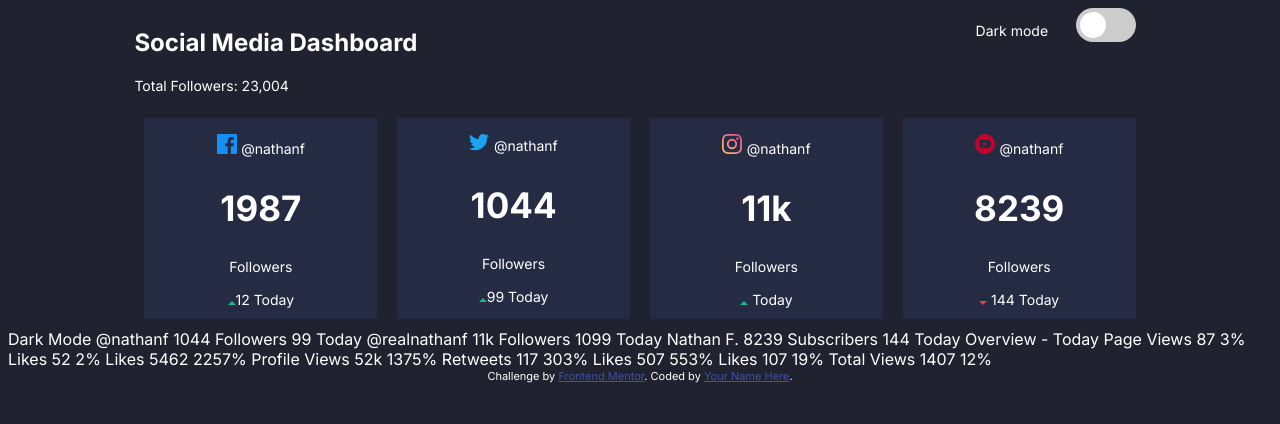
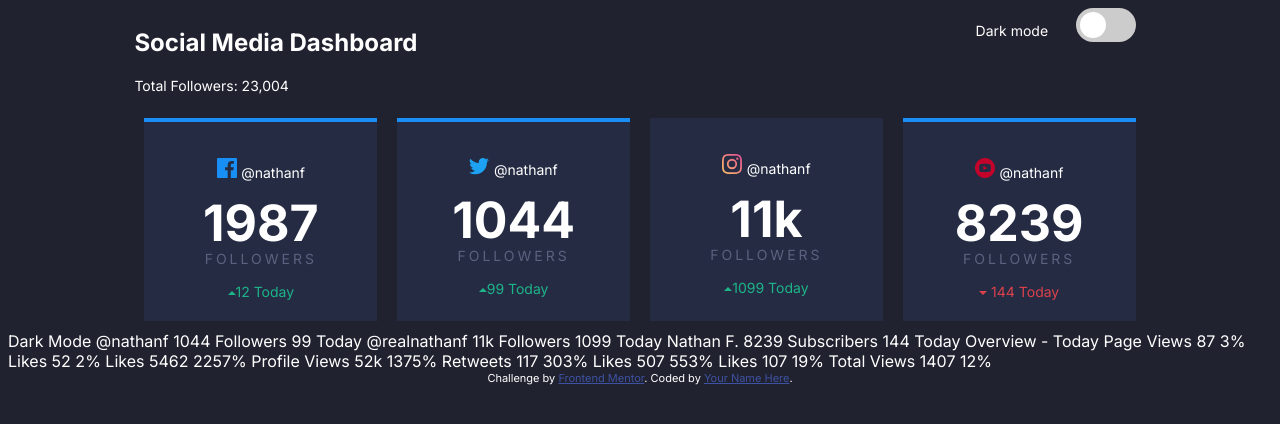
Before and after one commit to CarlosGerardo27/dashboard, a plain HTML site: page index.html in a window 1280 px wide. Drawn offline with Linux system fonts and the light colour scheme.

Commit message:
primer commit del 19 nov 2020

```diff
--- a/estilos.scss
+++ b/estilos.scss
@@ -76,7 +76,8 @@ font-weight: 700;
 }
 
 h2{
-  font-size: 35px;
+  font-size: 50px;
+  line-height: 0px;
 }
 
 p{
@@ -85,6 +86,21 @@ p{
 
 span{
   font-size: 14px;
+}
+
+.sub{
+  letter-spacing: 3px;
+  margin-top:-15px;
+  color: #5B627F;
+  text-transform: uppercase;
+}
+
+.stats{
+  color: hsl(163, 72%, 41%);
+}
+
+.stats-down{
+  color: hsl(356, 69%, 56%);
 }
 
 /* Dashboard body */
@@ -120,13 +136,40 @@ span{
   display: flex;
 }
 
+/* socialmedia maincards */
+
 .dashboard-maincards .data-container {
   width: 30%;
   background-color: #252b43;
   margin: 10px;
   text-align: center;
-  padding-bottom: 10px;
+  padding-top: 20px;
+  padding-bottom: 20px;
+  span{
+    img{
+      position: relative;
+      top: -2px;
+    }
+  }
 }
+
+.facebook{
+  border-top: solid 4px hsl(208, 92%, 53%)
+}
+
+.twitter{
+  border-top: solid 4px hsl(208, 92%, 53%)
+}
+
+/* .instagram{
+
+} */
+
+.youtube{
+  border-top: solid 4px hsl(208, 92%, 53%)
+}
+
+
 
 /*# sourceMappingURL=styles.css.map */
 
--- a/index.html
+++ b/index.html
@@ -47,41 +47,41 @@
         </div>
         <!-- Tarjetas redes sociales -->
         <div class="dashboard-maincards">
-          <div class="data-container">
+          <div class="data-container facebook">
             <figure>
               <img src="images/icon-facebook.svg" alt="facebook" />
               <span class="tn">@nathanf</span>
             </figure>
             <h2 class="tb">1987</h2>
-            <p class="tn">Followers</p>
-            <span><img src="images/icon-up.svg" alt="up">12 Today</span>
+            <p class="tn sub">Followers</p>
+            <span class="stats"><img src="images/icon-up.svg" alt="up">12 Today</span>
           </div>
-          <div class="data-container">
+          <div class="data-container twitter">
             <figure>
-              <img src="images/icon-twitter.svg" alt="facebook" />
+              <img src="images/icon-twitter.svg" alt="twitter" />
               <span class="tn">@nathanf</span>
             </figure>
             <h2 class="tb">1044</h2>
-            <p class="tn">Followers</p>
-            <span><img src="images/icon-up.svg" alt="up">99 Today</span>
+            <p class="tn sub">Followers</p>
+            <span class="stats"><img src="images/icon-up.svg" alt="up">99 Today</span>
           </div>
-          <div class="data-container">
+          <div class="data-container instagram">
             <figure>
-              <img src="images/icon-instagram.svg" alt="facebook" />
+              <img src="images/icon-instagram.svg" alt="instagram" />
               <span class="tn">@nathanf</span>
             </figure>
             <h2 class="tb">11k</h2>
-            <p class="tn">Followers</p>
-            <span><img src="images/icon-up.svg" alt="up"> Today</span>
+            <p class="tn sub">Followers</p>
+            <span class="stats"><img src="images/icon-up.svg" alt="up">1099 Today</span>
           </div>
-          <div class="data-container">
+          <div class="data-container youtube">
             <figure>
-              <img src="images/icon-youtube.svg" alt="facebook" />
+              <img src="images/icon-youtube.svg" alt="youtube" />
               <span class="tn">@nathanf</span>
             </figure>
             <h2 class="tb">8239</h2>
-            <p class="tn">Followers</p>
-            <span><img src="images/icon-down.svg" alt="down"> 144 Today</span>
+            <p class="tn sub">Followers</p>
+            <span class="stats stats-down"><img src="images/icon-down.svg" alt="down"> 144 Today</span>
           </div>
         </div>
       </section>
```
Also changed, not shown: styles.css, 1 other file.
